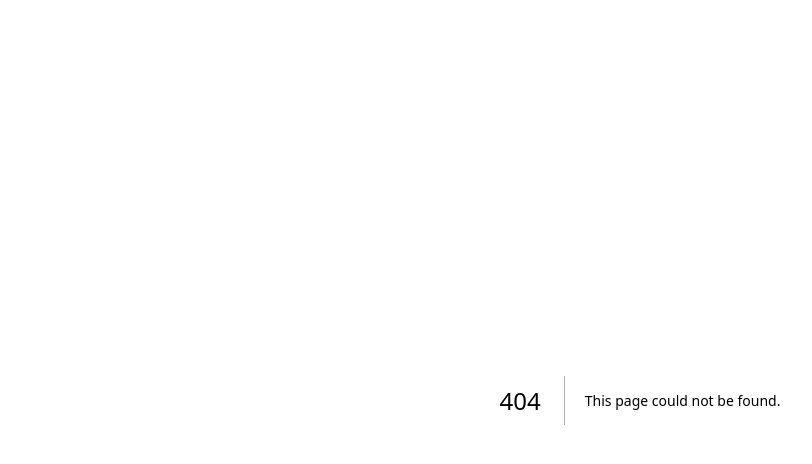
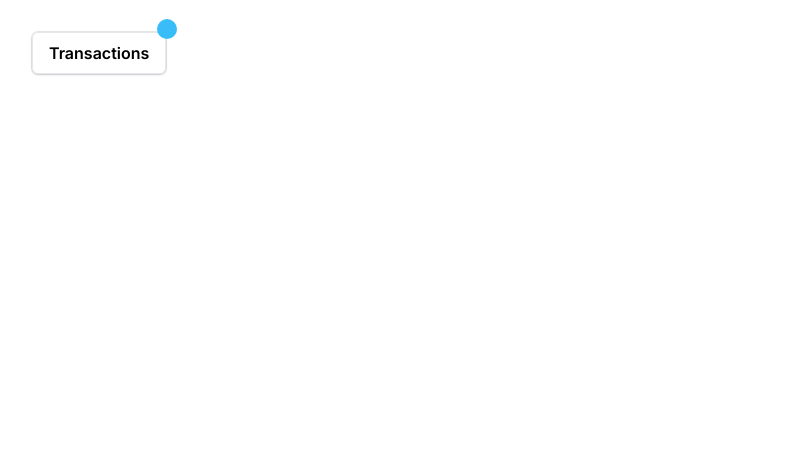
Before and after one commit to acca3434/tailwindnextjs, a Next.js app: page /components/buttons in a window 1280 px wide. Before the commit this address had no page. Shown: the top 464 px of the page, without its empty margins (0-812 px from the left). Built offline with nearby package versions, Linux system fonts and the light colour scheme.

Commit message:
feat : button router 페이지 생성

```diff
--- a/src/app/components/buttons/Button.tsx
+++ b/src/app/components/buttons/Button.tsx
@@ -94,7 +94,7 @@ const Button = React.forwardRef<HTMLButtonElement, ButtonProps>(
   ) => {
     return (
       <div className="relative overflow-auto rounded-xl p-8">
-        <div className="flex items-center justify-center">
+        <div className="flex">
           <span className="relative inline-flex">
             <button
               ref={ref}
--- /dev/null
+++ b/src/app/components/buttons/page.tsx
@@ -0,0 +1,5 @@
+import React from "react";
+import Button from "./Button"
+export default function Page() {
+  return <Button disabled={true}  />
+}
```
